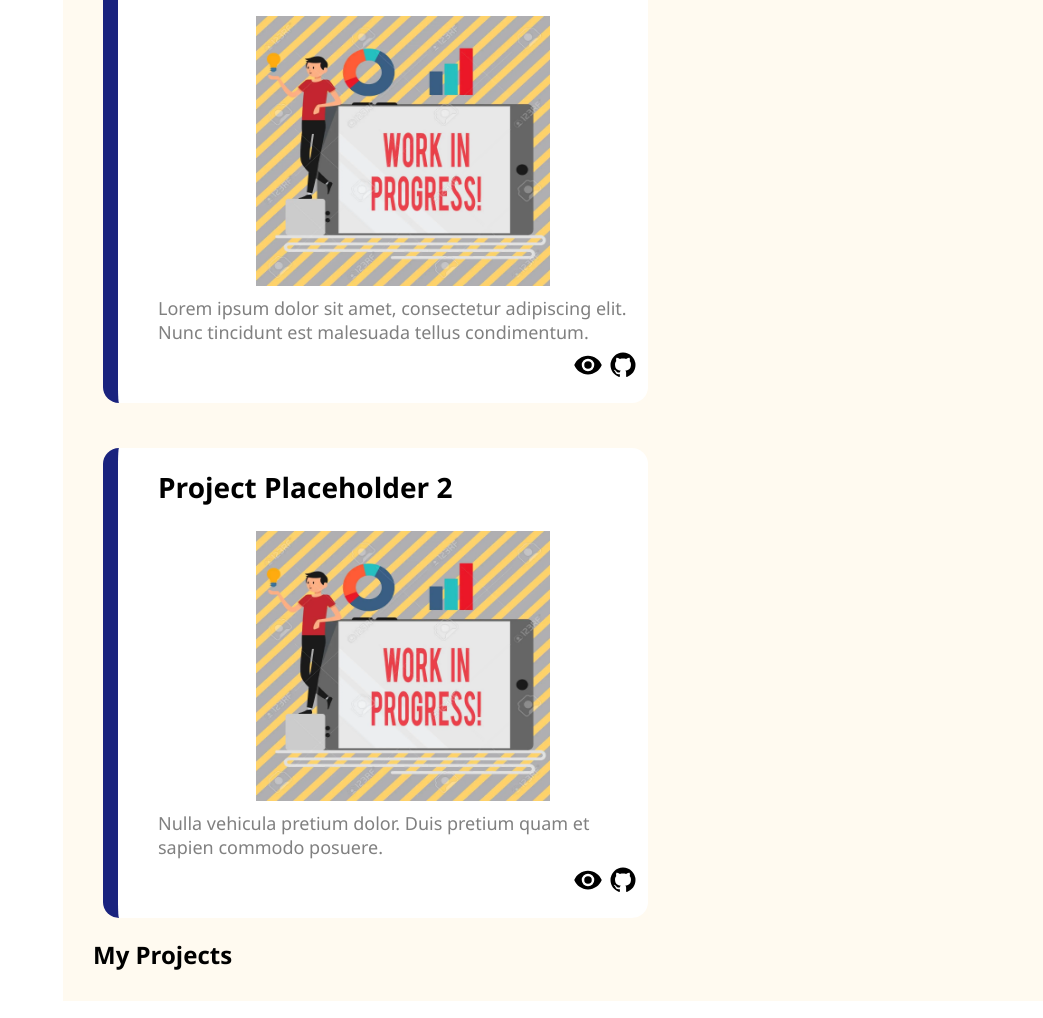
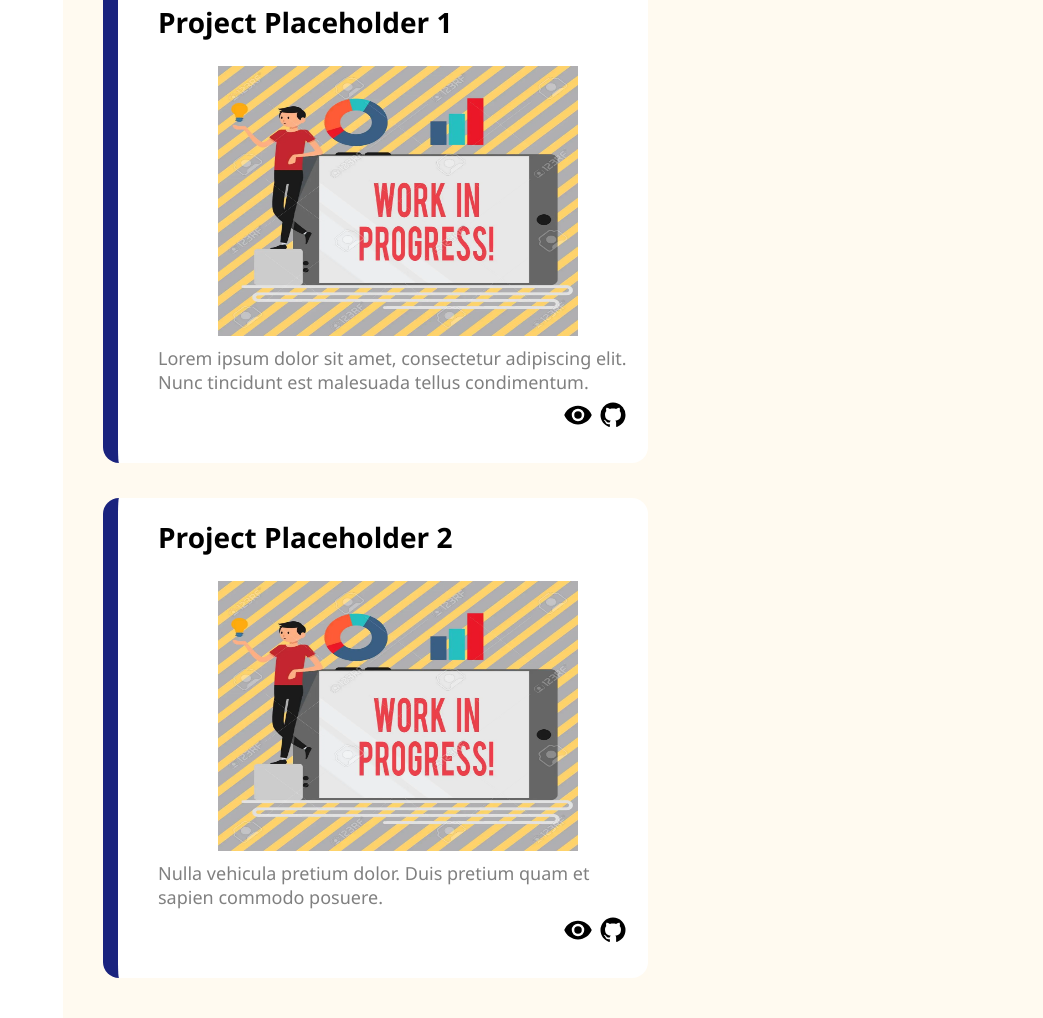
Before and after one commit to robert-juru/Dashboard, a plain HTML site: page index.html in a window 1280 px wide. Shown: the part 2387-3405 px from the top of the page, without its empty margins (237-1280 px from the left). Drawn offline with Linux system fonts and the light colour scheme.

Commit message:
Refined grid layout display with CSS improvements

```diff
--- a/style.css
+++ b/style.css
@@ -45,7 +45,7 @@ aside {
 }
 
 main {
-  height: 100%;
+  min-height: 100vh;
   display: grid;
   grid-row: 2/3;
   grid-column: 2/3;
@@ -53,20 +53,33 @@ main {
   grid-template-rows: 1fr 1fr;
   background-color: #fffaf0;
   padding: 30px;
+  grid-template-areas:
+    "header header"
+    "projects announcements"
+    "projects trending";
+}
+
+.main-header-projects {
+  grid-area: header;
+  font-size: 28px;
+  margin-left: 20px;
 }
 
 .projects {
   display: grid;
+  grid-area: projects;
   grid-row: 1/3;
   grid-column: 1/2;
   gap: 15px;
-  grid-template-rows: min(0px, 1fr) 1fr 1fr 1fr;
+  grid-template-rows: 1fr 1fr 1fr;
   grid-template-columns: repeat(auto-fit, minmax(400px, 1fr));
   padding-right: 20px;
+  margin-top: 50px;
 }
 
 .announcements {
   display: grid;
+  grid-area: announcements;
   grid-row: 1/2;
   grid-column: 2/3;
   height: 600px;
@@ -74,6 +87,7 @@ main {
 
 .trending {
   display: grid;
+  grid-area: trending;
   grid-row: 2/3;
   grid-column: 2/3;
   height: 600px;
@@ -234,7 +248,7 @@ button:hover {
 article.project {
   background-color: white;
   margin: 10px;
-  padding: 20px 0px 0px 40px;
+  padding: 20px 10px 10px 40px;
   height: 450px;
   border-radius: 1em;
   border-left: 15px solid #1a237e;
@@ -251,15 +265,6 @@ article.project {
 
 #project-icon {
   transition: transform 0.3s, color 0.3s;
-}
-
-svg path {
-}
-
-.svg-wrapper:hover,
-svg path:active,
-svg path:visited {
-  fill: gold;
 }
 
 #project-icon:hover {
@@ -285,7 +290,6 @@ article.announcement {
   border-radius: 1em;
   display: grid;
   justify-content: center;
-  /* margin-bottom:30px; */
 }
 
 section.announcements h2,
@@ -346,8 +350,8 @@ article.trend {
 
 .project-image {
   height: 270px;
-  width: 60%;
-  /* align-self: center; */
+  width: 75%;
+  min-width: 300px;
   justify-self: center;
   padding: 10px;
 }
```
